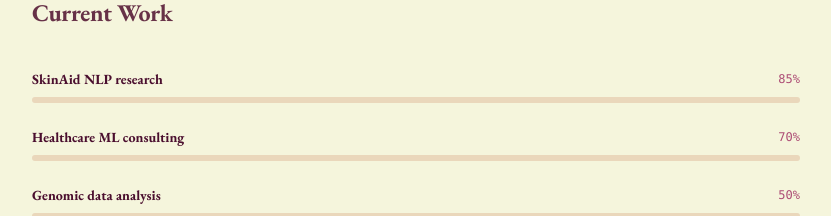
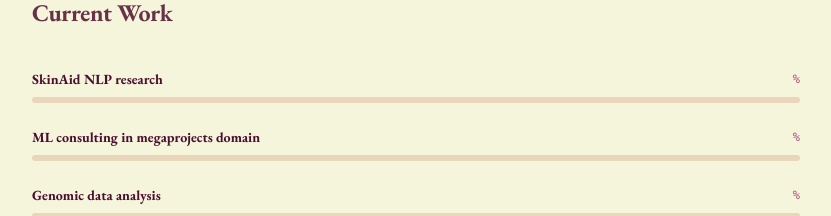
Before and after one commit to anjaliancy/CCAIM-scholarship-pitch, a Next.js app: page / in a window 1280 px wide. Shown: the part 1040-1256 px from the top of the page, without its empty margins (224-1055 px from the left). Built offline with nearby package versions, Linux system fonts and the light colour scheme.

Commit message:
Update current work items in index.js
Removed progress values from current work items.

```diff
--- a/pages/index.js
+++ b/pages/index.js
@@ -88,9 +88,9 @@
             <h2 className="text-2xl font-bold mb-10">Current Work</h2>
             <div className="space-y-6">
               {[
-                { label: 'SkinAid NLP research', progress: 85 },
-                { label: 'Healthcare ML consulting', progress: 70 },
-                { label: 'Genomic data analysis', progress: 50 },
+                { label: 'SkinAid NLP research' },
+                { label: 'ML consulting in megaprojects domain'},
+                { label: 'Genomic data analysis'},
               ].map((item, i) => (
                 <div key={i}>
                   <div className="flex justify-between items-center mb-2">
```
